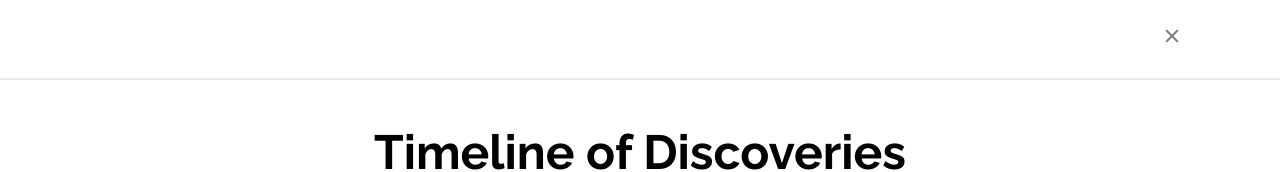
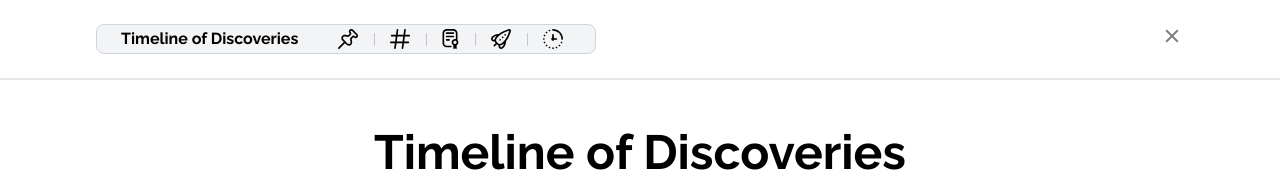
Before and after one commit to SousouBer/quizwiz-frontend, a Vue app: page /quiz/questions in a window 1280 px wide. Shown: the top 172 px of the page. Built offline with nearby package versions, Linux system fonts and the light colour scheme.

Commit message:
style: add quiz title and icons in header when scrolling

```diff
--- a/src/components/quiz/QuizInnerStatistic.vue
+++ b/src/components/quiz/QuizInnerStatistic.vue
@@ -2,7 +2,7 @@
   <div
     class="flex gap-2 items-center border-b sm:border-b-0 border-gray-100 pb-2 sm:w-full relative"
   >
-    <component :is="iconComponent" v-if="iconComponent" />
+    <component :is="iconComponent" v-if="iconComponent" :color="color" />
     <span
       class="text-medium-dark-gray font-semibold select-none text-sm whitespace-nowrap"
       >{{ label }}</span
@@ -40,6 +40,10 @@ export default {
       type: String,
       required: true,
     },
+    color: {
+      type: String,
+      default: "#667085",
+    },
     notLastItem: {
       type: Boolean,
       default: true,
--- a/src/components/quiz/TheTimer.vue
+++ b/src/components/quiz/TheTimer.vue
@@ -45,8 +45,8 @@ export default {
     },
   },
 
-  mounted() {
-    this.countdown(this.duration, 0);
-  },
+  // mounted() {
+  //   this.countdown(this.duration, 0);
+  // },
 };
 </script>
--- a/src/views/QuizQuestionsView.vue
+++ b/src/views/QuizQuestionsView.vue
@@ -1,6 +1,20 @@
 <template>
   <div>
-    <header class="fixed bg-white border-b-2 py-6 h-20 w-full px-24">
+    <header class="fixed z-10 bg-white border-b-2 py-6 h-20 w-full px-24 flex">
+      <div
+        class="flex gap-6 items-center rounded-lg border border-light-gray bg-gray-100 pb-2 pt-4 px-6"
+      >
+        <span class="font-bold text-base whitespace-nowrap pb-2 pr-4"
+          >Timeline of Discoveries</span
+        >
+        <span class="pb-2 pr-2">
+          <IconPin color="black" />
+        </span>
+        <QuizInnerStatistic statistic="questions" color="black" />
+        <QuizInnerStatistic statistic="points" color="black" />
+        <QuizInnerStatistic statistic="count" color="black" />
+        <QuizInnerStatistic statistic="time" color="black" />
+      </div>
       <IconX width="24" height="24" color="gray" class="ml-auto" />
     </header>
     <QuizQuestionsQuizDetails />
@@ -31,6 +45,8 @@ import QuizQuestionsQuizDetails from "@/components/quiz/QuizQuestionsQuizDetails
 import QuizQuestionAndAnswers from "@/components/quiz/QuizQuestionAndAnswers.vue";
 import TheTimer from "@/components/quiz/TheTimer.vue";
 import IconX from "@/components/icons/IconX.vue";
+import IconPin from "@/components/icons/IconPin.vue";
+import QuizInnerStatistic from "@/components/quiz/QuizInnerStatistic.vue";
 
 export default {
   components: {
@@ -38,6 +54,8 @@ export default {
     QuizQuestionAndAnswers,
     TheTimer,
     IconX,
+    IconPin,
+    QuizInnerStatistic,
   },
 };
 </script>
```
